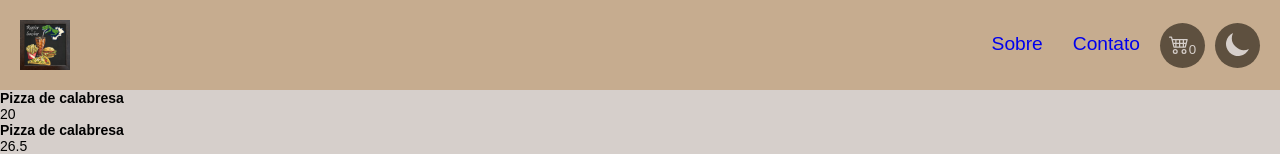
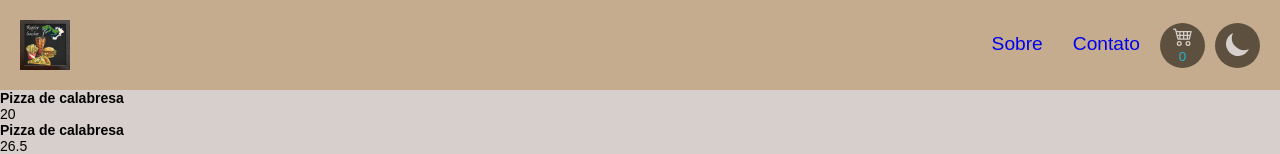
Before and after one commit to alexandre-roque/RaptorsPizzaria, a React (Vite) app: page / in a window 1280 px wide. Shown: the top 154 px of the page. Built offline with nearby package versions, Linux system fonts and the light colour scheme.

Commit message:
fix: cart icon

```diff
--- a/src/components/Header/index.tsx
+++ b/src/components/Header/index.tsx
@@ -7,7 +7,7 @@ import { DefaultTheme } from 'styled-components';
 import { RootState } from '../../store';
 import { changeTheme } from '../../store/ducks/theme';
 import { Toggle } from '../LoginHeader/styles'
-import { HeaderBody, StyledHeader, StyledMenu } from './styles'
+import { HeaderBody, StyledHeader, StyledIcon, StyledMenu } from './styles'
 import { useNavigate } from 'react-router-dom';
 import { totalAmout } from '../../store/ducks/cart';
 import logo from '../../assets/img/logo.jpg'
@@ -35,7 +35,7 @@ export default function Header() {
                   <li>
                     <Toggle onClick={() => navigate('/cart')}>
                       <BsCart4 size={20} />
-                      {totalAmount}
+                      <StyledIcon>{totalAmount}</StyledIcon>
                     </Toggle>
                   </li>
                   <li>
--- a/src/components/Header/styles.tsx
+++ b/src/components/Header/styles.tsx
@@ -41,3 +41,11 @@ export const StyledMenu = styled.div`
         padding: 10px;
     }
 `;
+
+export const StyledIcon = styled.div`
+    border: none;
+    width: 45px;
+    height: 15px;
+    border-radius: 1px;
+    color: ${props => props.theme.colors.toggleOn};
+`;
```
